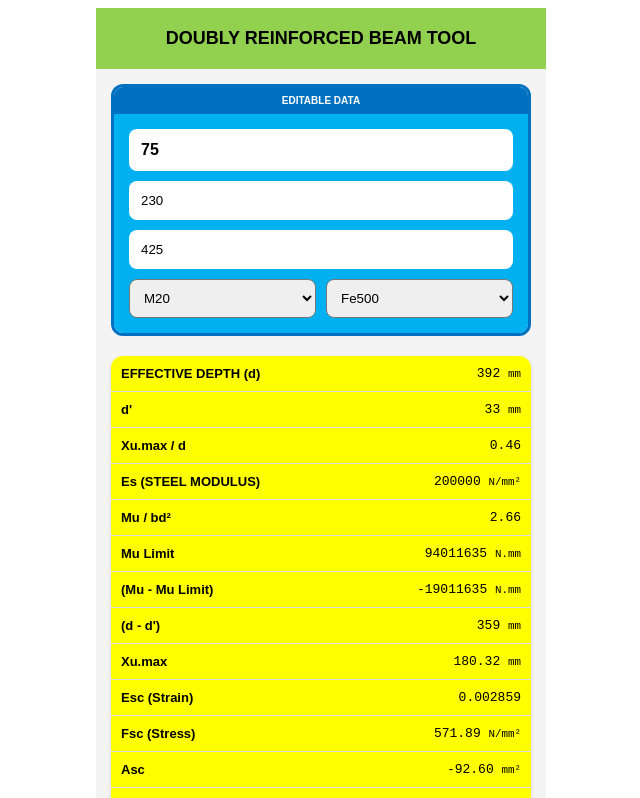
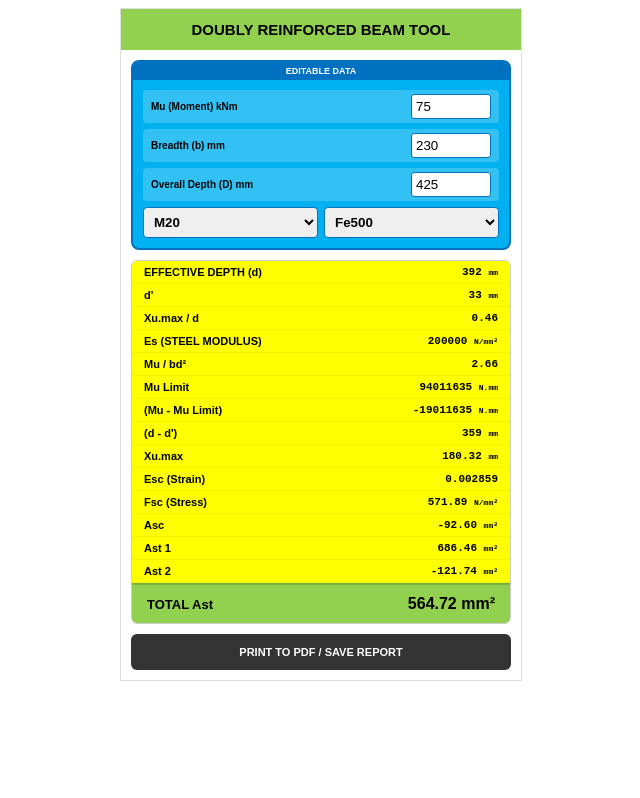
Before and after one commit to Movieeesss/DOUBLY-REINFORCED-BEAM-TOOL, a React (Vite) app: page / in a window 1280 px wide. Shown: the top 798 px of the page, without its empty margins (319-959 px from the left). Built offline with nearby package versions, Linux system fonts and the light colour scheme.

Commit message:
Update DoublyReinforced.tsx

```diff
--- a/src/DoublyReinforced.tsx
+++ b/src/DoublyReinforced.tsx
@@ -28,40 +28,71 @@ export default function DoublyReinforcedTool() {
   const fsc = strainEsc * es;
   const asc = muMinusMuLimit / (fsc * dMinusDPrime);
 
-  // Ast Calculations
   const ast1 = (0.36 * inputs.fck * inputs.b * xuMaxActual) / (0.87 * inputs.fy);
   const ast2 = (asc * fsc) / (0.87 * inputs.fy);
   const totalAst = ast1 + ast2;
 
-  const handlePrint = () => window.print();
-
   const Cell = ({ label, value, unit, color }: any) => (
-    <div style={{ display: 'flex', justifyContent: 'space-between', padding: '10px', borderBottom: '1px solid #ddd', backgroundColor: color || '#fff', fontSize: '13px' }}>
+    <div style={{ display: 'flex', justifyContent: 'space-between', padding: '5px 12px', borderBottom: '1px solid rgba(0,0,0,0.05)', backgroundColor: color || '#fff', fontSize: '11px' }}>
       <span style={{ fontWeight: 'bold' }}>{label}</span>
-      <span style={{ fontFamily: 'monospace' }}>{value} <small>{unit}</small></span>
+      <span style={{ fontFamily: 'monospace', fontWeight: 'bold' }}>{value} <small style={{fontSize: '8px'}}>{unit}</small></span>
     </div>
   );
 
   return (
-    <div style={{ maxWidth: '450px', margin: '0 auto', fontFamily: 'Arial', backgroundColor: '#f4f4f4', minHeight: '100vh' }}>
-      <h2 style={{ backgroundColor: '#92d050', padding: '20px', textAlign: 'center', margin: 0, fontSize: '18px', fontWeight: '900' }}>
+    <div className="report-wrapper" style={{ maxWidth: '400px', margin: '0 auto', fontFamily: 'Arial, sans-serif', backgroundColor: '#fff', border: '1px solid #ddd' }}>
+      <style>{`
+        @media print {
+          @page { size: auto; margin: 0mm; }
+          body { margin: 0; padding: 0; }
+          .report-wrapper { border: none !important; width: 100% !important; max-width: 100% !important; height: 100vh !important; overflow: hidden !important; }
+          .no-print { display: none !important; }
+          .logo-box { display: block !important; text-align: center; margin-bottom: 5px; }
+          .blue-box { -webkit-print-color-adjust: exact; background-color: #00b0f0 !important; border: 2px solid #0070c0 !important; }
+          .yellow-row { -webkit-print-color-adjust: exact; background-color: #ffff00 !important; }
+          .green-row { -webkit-print-color-adjust: exact; background-color: #92d050 !important; }
+          select, input { border: none !important; background: transparent !important; appearance: none !important; font-weight: bold !important; text-align: right; }
+        }
+        .logo-box { display: none; } /* Only shows in PDF */
+      `}</style>
+
+      {/* PDF ONLY LOGO */}
+      <div className="logo-box" style={{ padding: '10px' }}>
+         <h1 style={{ margin: 0, fontSize: '24px', letterSpacing: '2px', fontWeight: '900' }}>UNIQ</h1>
+         <p style={{ margin: 0, fontSize: '12px', fontWeight: 'bold', letterSpacing: '4px' }}>DESIGNS</p>
+         <hr style={{ border: '1px solid #000', margin: '5px 0' }} />
+      </div>
+
+      <header style={{ backgroundColor: '#92d050', padding: '12px', textAlign: 'center', fontWeight: '900', fontSize: '15px' }}>
         DOUBLY REINFORCED BEAM TOOL
-      </h2>
+      </header>
 
-      <div style={{ padding: '15px' }}>
-        {/* BLUE: INPUT SECTION */}
-        <div style={{ border: '3px solid #0070c0', borderRadius: '12px', overflow: 'hidden', marginBottom: '20px' }}>
-          <div style={{ backgroundColor: '#0070c0', color: 'white', padding: '8px', fontSize: '10px', fontWeight: 'bold', textAlign: 'center' }}>EDITABLE DATA</div>
-          <div style={{ padding: '15px', backgroundColor: '#00b0f0', display: 'flex', flexDirection: 'column', gap: '10px' }}>
-            <input type="number" placeholder="Mu (kNm)" value={inputs.mu} onChange={e => setInputs({...inputs, mu: +e.target.value})} style={{ padding: '12px', borderRadius: '8px', border: 'none', fontSize: '16px', fontWeight: 'bold' }} />
-            <input type="number" placeholder="Breadth (b) mm" value={inputs.b} onChange={e => setInputs({...inputs, b: +e.target.value})} style={{ padding: '12px', borderRadius: '8px', border: 'none' }} />
-            <input type="number" placeholder="Depth (D) mm" value={inputs.D} onChange={e => setInputs({...inputs, D: +e.target.value})} style={{ padding: '12px', borderRadius: '8px', border: 'none' }} />
+      <div style={{ padding: '10px' }}>
+        {/* BLUE: EDITABLE INPUTS WITH NAMES */}
+        <div className="blue-box" style={{ border: '2px solid #0070c0', borderRadius: '8px', overflow: 'hidden', marginBottom: '10px', backgroundColor: '#00b0f0' }}>
+          <div style={{ backgroundColor: '#0070c0', color: 'white', padding: '4px', fontSize: '9px', fontWeight: 'bold', textAlign: 'center' }}>EDITABLE DATA</div>
+          <div style={{ padding: '10px', display: 'flex', flexDirection: 'column', gap: '6px' }}>
 
-            <div style={{ display: 'grid', gridTemplateColumns: '1fr 1fr', gap: '10px' }}>
-              <select value={inputs.fck} onChange={e => setInputs({...inputs, fck: +e.target.value})} style={{ padding: '10px', borderRadius: '8px' }}>
+            <div style={{ display: 'flex', justifyContent: 'space-between', alignItems: 'center', background: 'rgba(255,255,255,0.2)', padding: '4px 8px', borderRadius: '4px' }}>
+              <label style={{ fontSize: '10px', fontWeight: 'bold' }}>Mu (Moment) kNm</label>
+              <input type="number" value={inputs.mu} onChange={e => setInputs({...inputs, mu: +e.target.value})} style={{ width: '70px', padding: '4px', border: '1px solid #0070c0', borderRadius: '3px' }} />
+            </div>
+
+            <div style={{ display: 'flex', justifyContent: 'space-between', alignItems: 'center', background: 'rgba(255,255,255,0.2)', padding: '4px 8px', borderRadius: '4px' }}>
+              <label style={{ fontSize: '10px', fontWeight: 'bold' }}>Breadth (b) mm</label>
+              <input type="number" value={inputs.b} onChange={e => setInputs({...inputs, b: +e.target.value})} style={{ width: '70px', padding: '4px', border: '1px solid #0070c0', borderRadius: '3px' }} />
+            </div>
+
+            <div style={{ display: 'flex', justifyContent: 'space-between', alignItems: 'center', background: 'rgba(255,255,255,0.2)', padding: '4px 8px', borderRadius: '4px' }}>
+              <label style={{ fontSize: '10px', fontWeight: 'bold' }}>Overall Depth (D) mm</label>
+              <input type="number" value={inputs.D} onChange={e => setInputs({...inputs, D: +e.target.value})} style={{ width: '70px', padding: '4px', border: '1px solid #0070c0', borderRadius: '3px' }} />
+            </div>
+
+            <div style={{ display: 'grid', gridTemplateColumns: '1fr 1fr', gap: '6px' }}>
+              <select value={inputs.fck} onChange={e => setInputs({...inputs, fck: +e.target.value})} style={{ padding: '6px', borderRadius: '4px', border: '1px solid #0070c0', fontWeight: 'bold' }}>
                 {[15, 20, 25, 30].map(v => <option key={v} value={v}>M{v}</option>)}
               </select>
-              <select value={inputs.fy} onChange={e => setInputs({...inputs, fy: +e.target.value})} style={{ padding: '10px', borderRadius: '8px' }}>
+              <select value={inputs.fy} onChange={e => setInputs({...inputs, fy: +e.target.value})} style={{ padding: '6px', borderRadius: '4px', border: '1px solid #0070c0', fontWeight: 'bold' }}>
                 {[250, 415, 500].map(v => <option key={v} value={v}>Fe{v}</option>)}
               </select>
             </div>
@@ -69,30 +100,30 @@ export default function DoublyReinforcedTool() {
         </div>
 
         {/* YELLOW: CALCULATED DATA */}
-        <div style={{ borderRadius: '12px', overflow: 'hidden', boxShadow: '0 2px 5px rgba(0,0,0,0.1)' }}>
-          <Cell label="EFFECTIVE DEPTH (d)" value={d.toFixed(0)} unit="mm" color="#ffff00" />
-          <Cell label="d'" value={dPrime.toFixed(0)} unit="mm" color="#ffff00" />
-          <Cell label="Xu.max / d" value={xuMaxD} unit="" color="#ffff00" />
-          <Cell label="Es (STEEL MODULUS)" value={es} unit="N/mm²" color="#ffff00" />
-          <Cell label="Mu / bd²" value={muLimitFactor} unit="" color="#ffff00" />
-          <Cell label="Mu Limit" value={muLimit.toFixed(0)} unit="N.mm" color="#ffff00" />
-          <Cell label="(Mu - Mu Limit)" value={muMinusMuLimit.toFixed(0)} unit="N.mm" color="#ffff00" />
-          <Cell label="(d - d')" value={dMinusDPrime.toFixed(0)} unit="mm" color="#ffff00" />
-          <Cell label="Xu.max" value={xuMaxActual.toFixed(2)} unit="mm" color="#ffff00" />
-          <Cell label="Esc (Strain)" value={strainEsc.toFixed(6)} unit="" color="#ffff00" />
-          <Cell label="Fsc (Stress)" value={fsc.toFixed(2)} unit="N/mm²" color="#ffff00" />
-          <Cell label="Asc" value={asc.toFixed(2)} unit="mm²" color="#ffff00" />
-          <Cell label="Ast 1" value={ast1.toFixed(2)} unit="mm²" color="#ffff00" />
-          <Cell label="Ast 2" value={ast2.toFixed(2)} unit="mm²" color="#ffff00" />
+        <div style={{ border: '1px solid #ccc', borderRadius: '6px', overflow: 'hidden' }}>
+          <div className="yellow-row"><Cell label="EFFECTIVE DEPTH (d)" value={d.toFixed(0)} unit="mm" color="#ffff00" /></div>
+          <div className="yellow-row"><Cell label="d'" value={dPrime.toFixed(0)} unit="mm" color="#ffff00" /></div>
+          <div className="yellow-row"><Cell label="Xu.max / d" value={xuMaxD} color="#ffff00" /></div>
+          <div className="yellow-row"><Cell label="Es (STEEL MODULUS)" value={es} unit="N/mm²" color="#ffff00" /></div>
+          <div className="yellow-row"><Cell label="Mu / bd²" value={muLimitFactor} color="#ffff00" /></div>
+          <div className="yellow-row"><Cell label="Mu Limit" value={muLimit.toFixed(0)} unit="N.mm" color="#ffff00" /></div>
+          <div className="yellow-row"><Cell label="(Mu - Mu Limit)" value={muMinusMuLimit.toFixed(0)} unit="N.mm" color="#ffff00" /></div>
+          <div className="yellow-row"><Cell label="(d - d')" value={dMinusDPrime.toFixed(0)} unit="mm" color="#ffff00" /></div>
+          <div className="yellow-row"><Cell label="Xu.max" value={xuMaxActual.toFixed(2)} unit="mm" color="#ffff00" /></div>
+          <div className="yellow-row"><Cell label="Esc (Strain)" value={strainEsc.toFixed(6)} color="#ffff00" /></div>
+          <div className="yellow-row"><Cell label="Fsc (Stress)" value={fsc.toFixed(2)} unit="N/mm²" color="#ffff00" /></div>
+          <div className="yellow-row"><Cell label="Asc" value={asc.toFixed(2)} unit="mm²" color="#ffff00" /></div>
+          <div className="yellow-row"><Cell label="Ast 1" value={ast1.toFixed(2)} unit="mm²" color="#ffff00" /></div>
+          <div className="yellow-row"><Cell label="Ast 2" value={ast2.toFixed(2)} unit="mm²" color="#ffff00" /></div>
 
-          {/* GREEN: TOTAL RESULT */}
-          <div style={{ backgroundColor: '#92d050', padding: '20px', display: 'flex', justifyContent: 'space-between', alignItems: 'center' }}>
-            <span style={{ fontSize: '16px', fontWeight: '900' }}>TOTAL Ast</span>
-            <span style={{ fontSize: '20px', fontWeight: '900' }}>{totalAst.toFixed(2)} mm²</span>
+          {/* GREEN: FINAL TOTAL */}
+          <div className="green-row" style={{ backgroundColor: '#92d050', padding: '10px 15px', display: 'flex', justifyContent: 'space-between', alignItems: 'center', borderTop: '2px solid #76b041' }}>
+            <span style={{ fontSize: '13px', fontWeight: '900' }}>TOTAL Ast</span>
+            <span style={{ fontSize: '16px', fontWeight: '900' }}>{totalAst.toFixed(2)} mm²</span>
           </div>
         </div>
 
-        <button onClick={handlePrint} style={{ width: '100%', marginTop: '20px', padding: '15px', backgroundColor: '#333', color: '#fff', border: 'none', borderRadius: '8px', fontWeight: 'bold', cursor: 'pointer' }}>
+        <button className="no-print" onClick={() => window.print()} style={{ width: '100%', marginTop: '10px', padding: '12px', backgroundColor: '#333', color: '#fff', border: 'none', borderRadius: '6px', fontWeight: 'bold', fontSize: '11px', cursor: 'pointer' }}>
           PRINT TO PDF / SAVE REPORT
         </button>
       </div>
```
